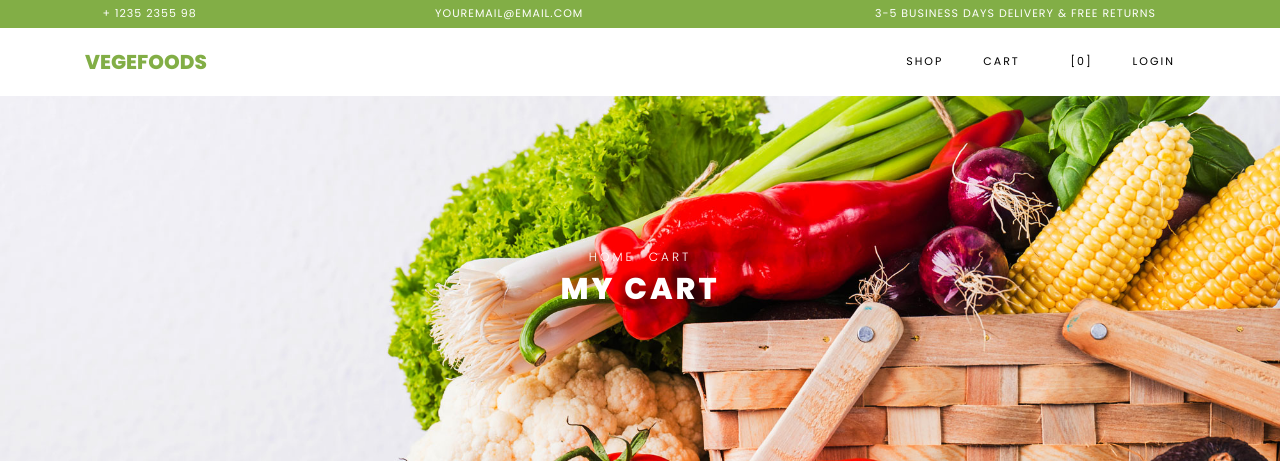
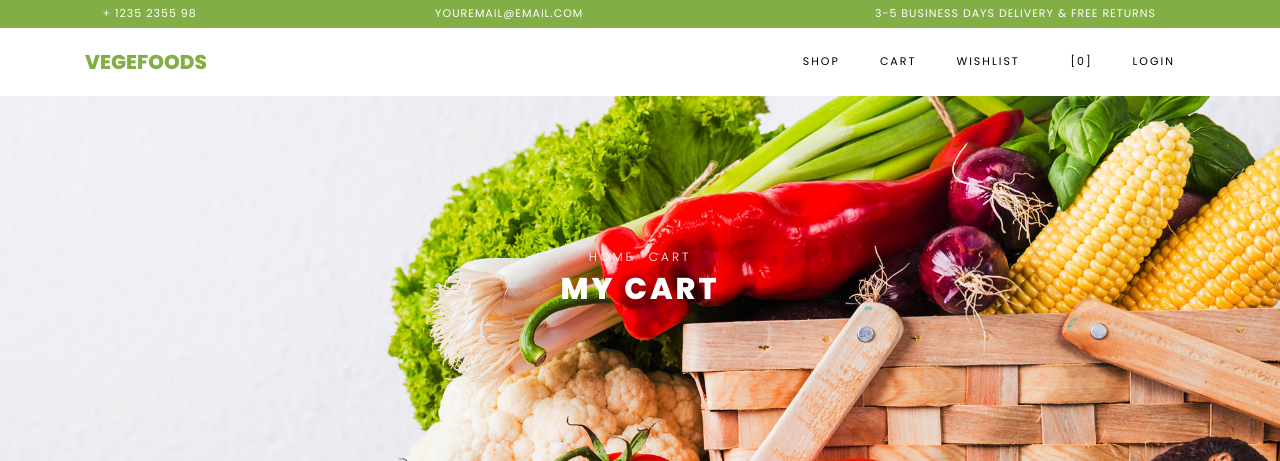
Before and after one commit to DrMakaron/pyweb_polytech, a Django app: page /cart/ in a window 1280 px wide. Shown: the top 461 px of the page. Run offline with Django 4.2, Linux system fonts and the light colour scheme; parts of the project's set-up code (start-up, migrations or seed data) failed here and were passed over; some libraries are stand-ins or nearby versions; some web fonts are replaced.

Commit message:
wish list link added to page head

```diff
--- a/store/templates/store/base.html
+++ b/store/templates/store/base.html
@@ -59,6 +59,7 @@
 	        <ul class="navbar-nav ml-auto">
               	<li class="nav-item"><a class="nav-link" href="{% url 'store:shop' %}">Shop</a></li>
                 <li class="nav-item"><a class="nav-link" href="{% url 'store:cart' %}">Cart</a></li>
+                <li class="nav-item"><a class="nav-link" href="{% url 'store:wishlist' %}">Wishlist</a></li>
 	          <li class="nav-item cta cta-colored"><a href="{% url 'store:cart' %}" class="nav-link"><span class="icon-shopping_cart"></span>[0]</a></li>
                 {% if request.user.is_authenticated %}
                 <li class="nav-item"><a class="nav-link">{{request.user.username}}</a></li>
```
